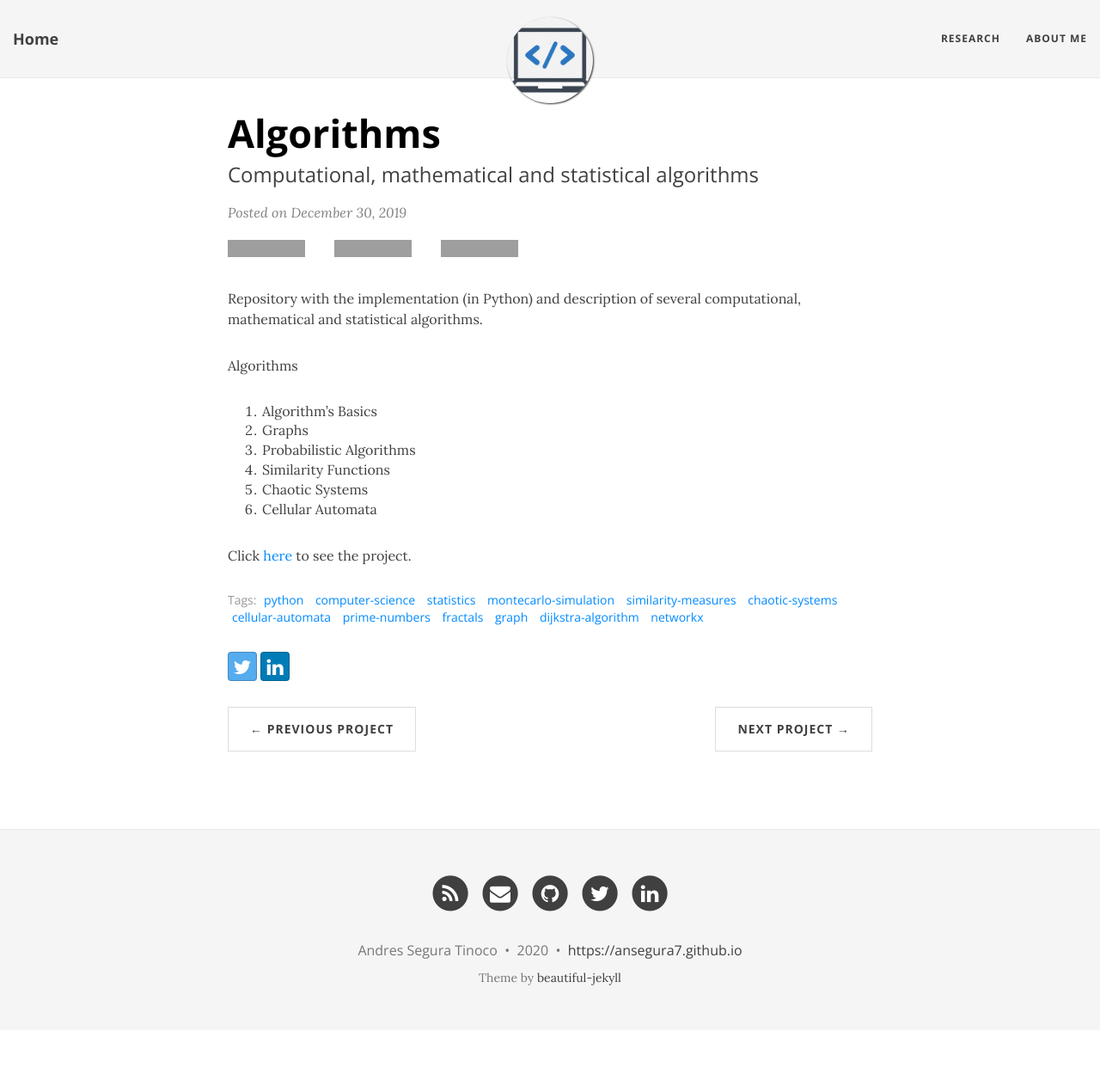
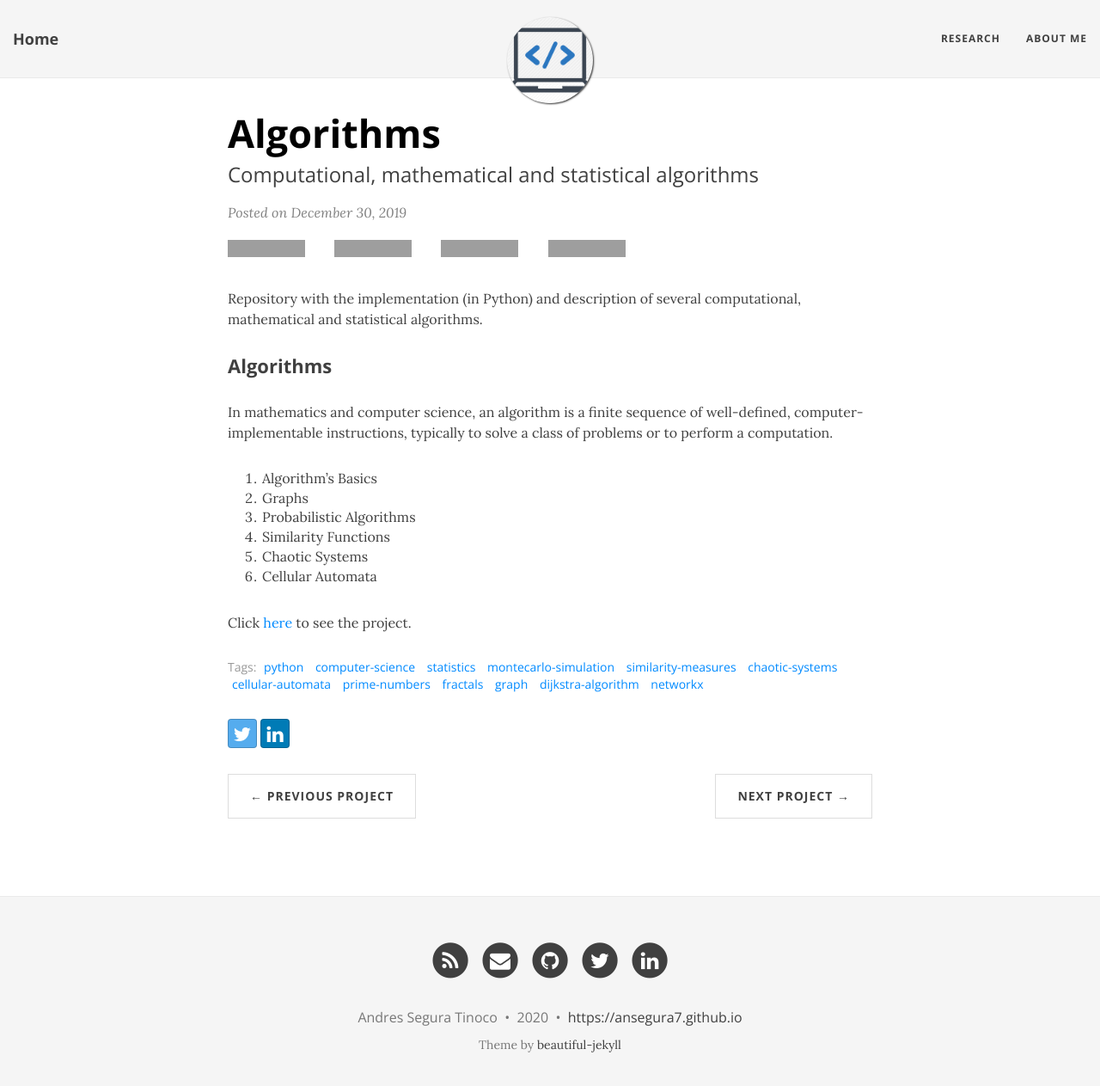
Before and after one commit to ansegura7/ansegura7.github.io, a Jekyll site: the page built from _posts/2019-12-30-algorithms.md, in a window 1280 px wide and 1276 px high. Shown: the top 1263 px of the window at 86% size. Built offline with Jekyll 4.4.1, drawn with Linux system fonts in a browser that asks for light colours; nearby versions of some CDN libraries; grey boxes are pictures that could not be loaded.

Commit message:
Update Algorithm Post
Minor changes.

```diff
--- a/_posts/2019-12-30-algorithms.md
+++ b/_posts/2019-12-30-algorithms.md
@@ -4,14 +4,16 @@ title: Algorithms
 subtitle: Computational, mathematical and statistical algorithms
 gh-url: https://ansegura7.github.io/Algorithms/
 gh-repo: ansegura7/Algorithms
-gh-badge: [star, fork, follow]
+gh-badge: [watch, star, fork, follow]
 tags: [python, computer-science, statistics, montecarlo-simulation, similarity-measures, chaotic-systems, cellular-automata, prime-numbers, fractals, graph, dijkstra-algorithm, networkx]
 comments: true
 ---
 
 Repository with the implementation (in Python) and description of several computational, mathematical and statistical algorithms.
 
-Algorithms
+### Algorithms
+In mathematics and computer science, an algorithm is a finite sequence of well-defined, computer-implementable instructions, typically to solve a class of problems or to perform a computation.
+
 1. Algorithm's Basics
 2. Graphs
 3. Probabilistic Algorithms
```
